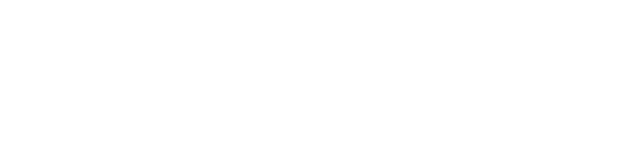
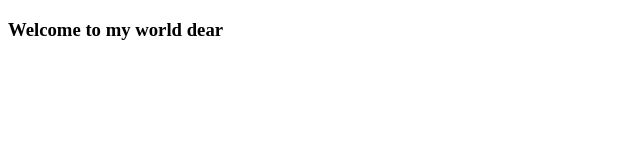
Before and after one commit to mufrat08/first-website, a plain HTML site: page index.html in a window 1280 px wide. Shown: the whole page, without its empty margins (0-640 px from the left). Drawn offline with Linux system fonts and the light colour scheme.

Commit message:
learning github

```diff
--- a/index.html
+++ b/index.html
@@ -5,6 +5,7 @@
     <meta http-equiv="X-UA-Compatible" content="IE=edge">
     <meta name="viewport" content="width=device-width, initial-scale=1.0">
     <title>first-website</title>
+    <h3> Welcome to my world dear </h3>
 </head>
 <body>
 
```
